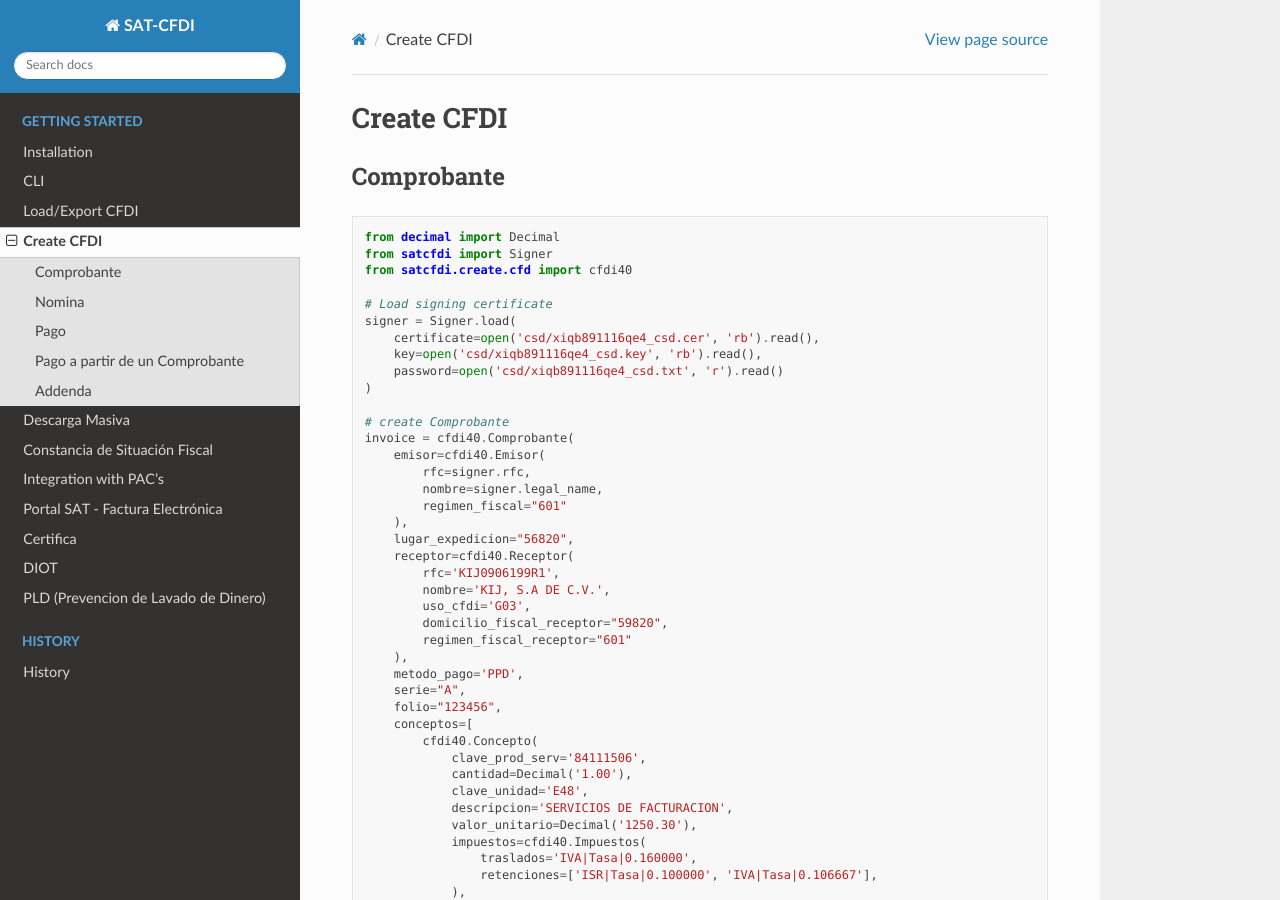
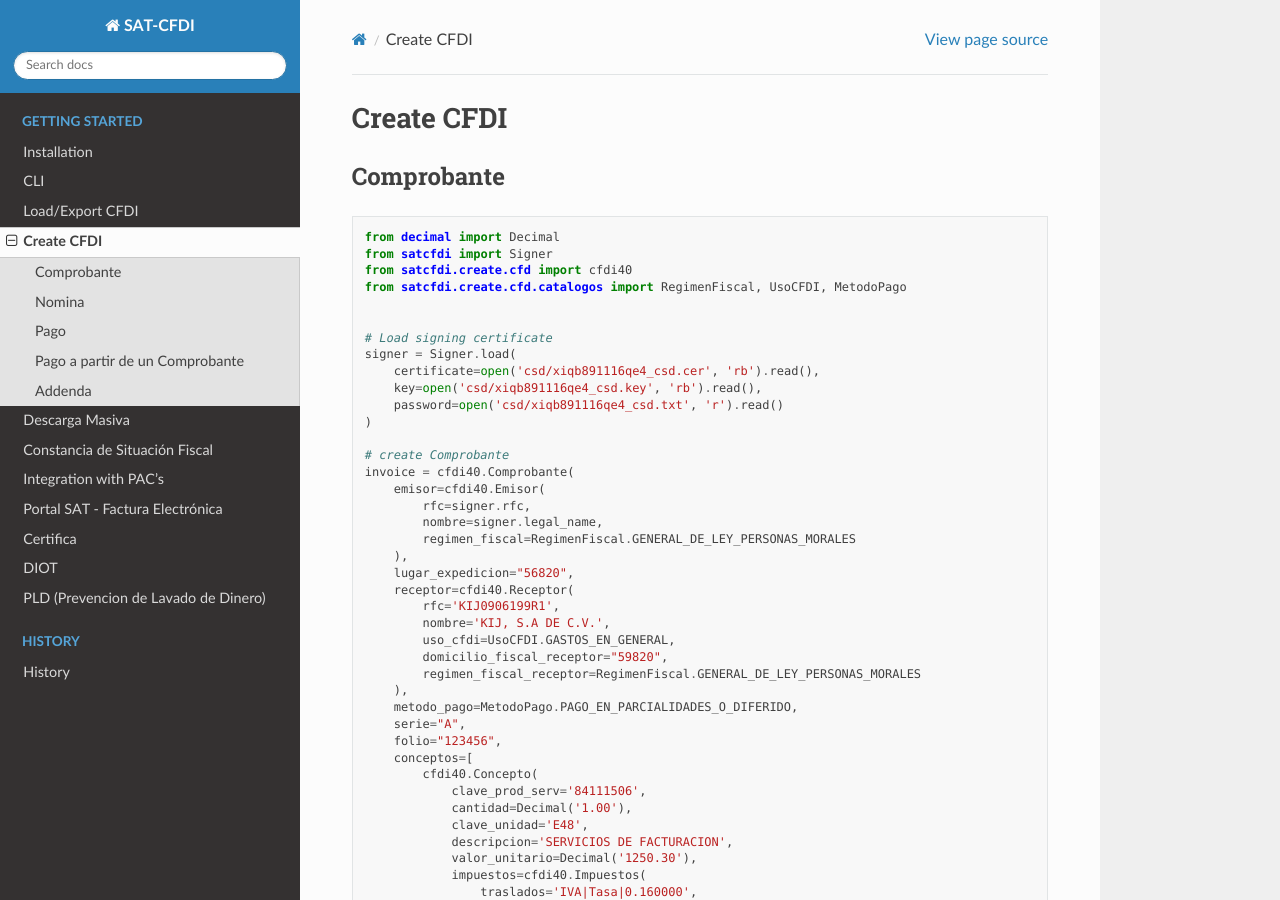
Before and after one commit to SAT-CFDI/python-satcfdi, a Sphinx documentation site: the page built from docs/pages/getting_started/40_cfdi_create_guide.rst, in a window 1280 px wide and 900 px high. Built offline with Sphinx 7.4.7 and the Read the Docs theme 2.0.0, drawn with Linux system fonts in a browser that asks for light colours.

Commit message:
Added Catalog

```diff
--- a/docs/pages/getting_started/40_cfdi_create_guide.rst
+++ b/docs/pages/getting_started/40_cfdi_create_guide.rst
@@ -9,6 +9,8 @@ ______________________
     from decimal import Decimal
     from satcfdi import Signer
     from satcfdi.create.cfd import cfdi40
+    from satcfdi.create.cfd.catalogos import RegimenFiscal, UsoCFDI, MetodoPago
+
 
     # Load signing certificate
     signer = Signer.load(
@@ -22,17 +24,17 @@ ______________________
         emisor=cfdi40.Emisor(
             rfc=signer.rfc,
             nombre=signer.legal_name,
-            regimen_fiscal="601"
+            regimen_fiscal=RegimenFiscal.GENERAL_DE_LEY_PERSONAS_MORALES
         ),
         lugar_expedicion="56820",
         receptor=cfdi40.Receptor(
             rfc='KIJ0906199R1',
             nombre='KIJ, S.A DE C.V.',
-            uso_cfdi='G03',
+            uso_cfdi=UsoCFDI.GASTOS_EN_GENERAL,
             domicilio_fiscal_receptor="59820",
-            regimen_fiscal_receptor="601"
+            regimen_fiscal_receptor=RegimenFiscal.GENERAL_DE_LEY_PERSONAS_MORALES
         ),
-        metodo_pago='PPD',
+        metodo_pago=MetodoPago.PAGO_EN_PARCIALIDADES_O_DIFERIDO,
         serie="A",
         folio="123456",
         conceptos=[
```
